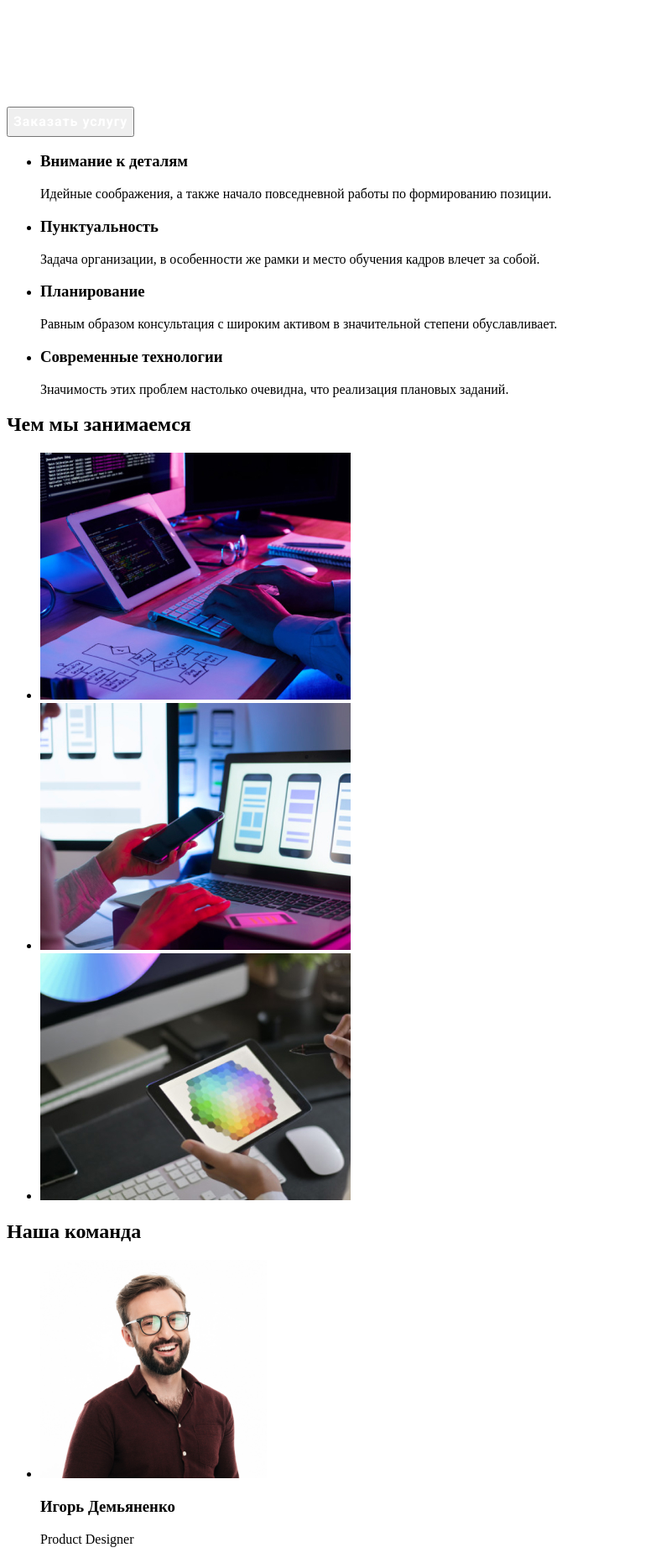
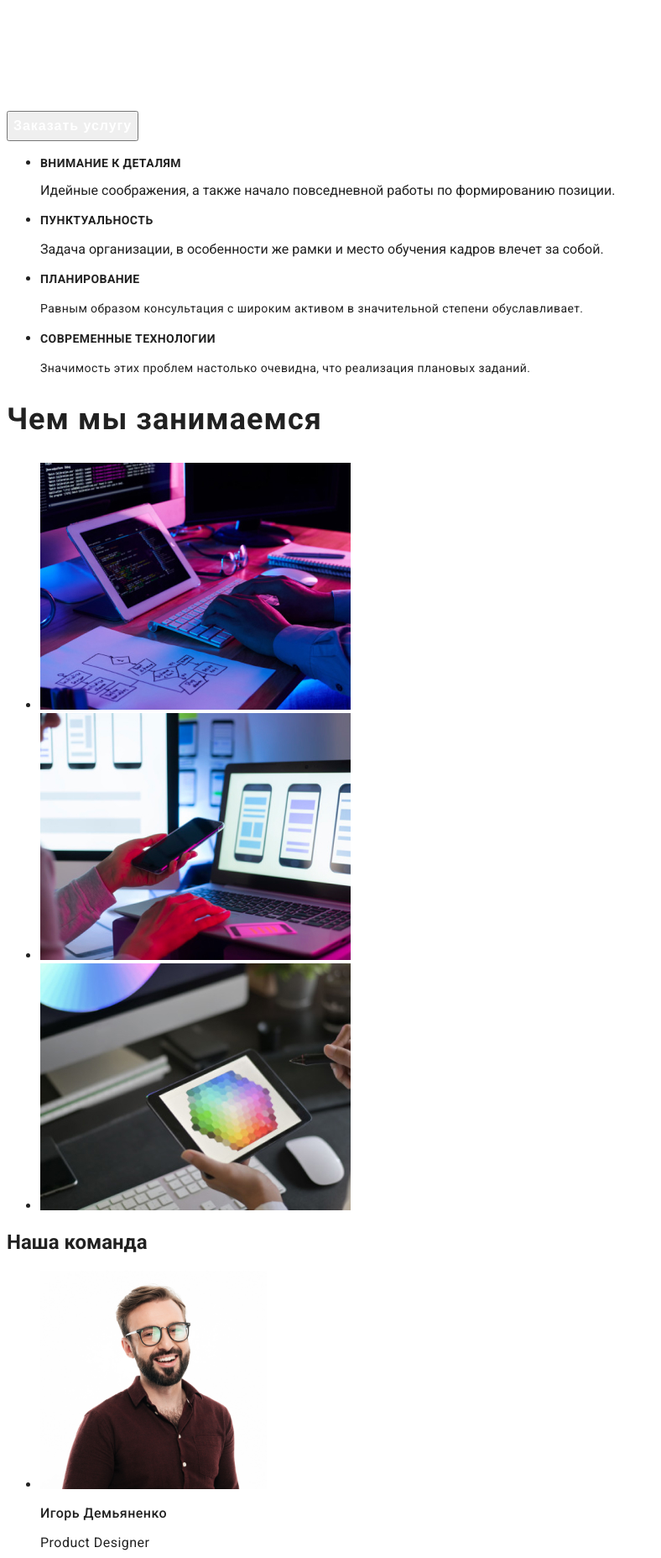
Before and after one commit to Hubu93/goit-markup-hw-02, a plain HTML site: page index.html in a window 1280 px wide. Shown: the part 170-2025 px from the top of the page at 84% size, without its empty margins (0-788 px from the left). Drawn offline with Linux system fonts and the light colour scheme.

Commit message:
18.05 15:51

```diff
--- a/css/style.css
+++ b/css/style.css
@@ -1,5 +1,12 @@
 /* font-family: 'Raleway', sans-serif;
 font-family: 'Roboto', sans-serif; */
+
+:root {
+  --accent-hover-color: #2196f3;
+  --main-color-fonts: #212121;
+  --description-color: #757575;
+}
+
 .list {
   list-style: none;
 }
@@ -8,8 +15,13 @@ font-family: 'Roboto', sans-serif; */
   text-decoration: none;
 }
 
+body {
+  font-family: 'Roboto', sans-serif;
+  color: #212121;
+}
+
 .logo-style {
-  color: #2196f3;
+  color: var(--accent-hover-color);
 }
 
 .logo-link {
@@ -21,55 +33,79 @@ font-family: 'Roboto', sans-serif; */
 }
 
 .navigation-menu-link {
-  font-family: 'Roboto', sans-serif;
   font-weight: 500;
   font-size: 14px;
   line-height: 1.33;
   letter-spacing: 0.02em;
-  color: #212121;
 }
 
 .navigation-menu-link:hover,
 .navigation-menu-link:focus {
-  color: #2196f3;
+  color: var(--accent-hover-color);
 }
 
 .tell-link,
 .mail-link {
-  font-family: 'Roboto', sans-serif;
   font-weight: 500;
   font-size: 14px;
   line-height: 1.33;
   letter-spacing: 0.02em;
-  color: #212121;
+  color: var(--main-color-fonts);
 }
 
 .tell-link:hover,
 .tell-link:focus,
 .mail-link:hover,
 .mail-link:focus {
-  color: #2196f3;
+  color: var(--accent-hover-color);
 }
 
 .hero-title {
-  font-family: 'Roboto', sans-serif;
   font-weight: 900;
   font-size: 44px;
   line-height: 1.36;
-  text-align: center;
   letter-spacing: 0.06em;
   text-transform: uppercase;
   color: #ffffff;
 }
 
 .hero-modal-btn {
-  font-family: 'Roboto', sans-serif;
-  font-weight: bold;
+  font-weight: 700;
   font-size: 16px;
   line-height: 1.87;
-  display: flex;
-  align-items: center;
-  text-align: center;
   letter-spacing: 0.06em;
   color: #ffffff;
 }
+
+.priorities-title {
+  font-weight: 700;
+  font-size: 14px;
+  line-height: 1.14;
+  letter-spacing: 0.03em;
+  text-transform: uppercase;
+}
+
+.priorities-title-description {
+  font-size: 14px;
+  line-height: 24px;
+  letter-spacing: 0.03em;
+}
+
+.priorities-work {
+  font-size: 36px;
+  line-height: 1.16;
+  letter-spacing: 0.03em;
+}
+
+.team-list-item-title {
+  font-weight: 500;
+  font-size: 16px;
+  line-height: 1.18;
+  letter-spacing: 0.03em;
+}
+
+.team-list-item-description {
+  font-size: 16px;
+  line-height: 1.18;
+  letter-spacing: 0.03em;
+}
--- a/index.html
+++ b/index.html
@@ -41,54 +41,54 @@
             <h1 class="hero-title">Эффективные решения для вашего бизнеса</h1>
             <button  class="hero-modal-btn" type="button">Заказать услугу</button>
         </section>
-        <section>
-            <ul>
-                <li>
-                    <h3>Внимание к деталям</h3>
-                    <p>Идейные соображения, а также начало повседневной работы по формированию позиции.</p>
+        <section class="priorities">
+            <ul class="priorities-list">
+                <li class="priorities-list-item">
+                    <h3 class="priorities-title">Внимание к деталям</h3>
+                    <p class="priorities-title-description"></p>Идейные соображения, а также начало повседневной работы по формированию позиции.</p>
                 </li>
-                <li>
-                    <h3>Пунктуальность</h3>
-                    <p>Задача организации, в особенности же рамки и место обучения кадров влечет за собой.</p>
+                <li class="priorities-list-item">
+                    <h3 class="priorities-title">Пунктуальность</h3>
+                    <p class="с">Задача организации, в особенности же рамки и место обучения кадров влечет за собой.</p>
                 </li>
-                <li>
-                    <h3>Планирование</h3>
-                    <p>Равным образом консультация с широким активом в значительной степени обуславливает.</p>
+                <li class="priorities-list-item">
+                    <h3 class="priorities-title">Планирование</h3>
+                    <p class="priorities-title-description">Равным образом консультация с широким активом в значительной степени обуславливает.</p>
                 </li>
-                <li>
-                    <h3>Современные технологии</h3>
-                    <p>Значимость этих проблем настолько очевидна, что реализация плановых заданий.</p>
+                <li class="priorities-list-item">
+                    <h3 class="priorities-title">Современные технологии</h3>
+                    <p class="priorities-title-description">Значимость этих проблем настолько очевидна, что реализация плановых заданий.</p>
                 </li>
             </ul>
-            <h2>Чем мы занимаемся</h2>
-            <ul>
-                <li><img src="./images/our-work/img.jpg" alt="программист работает" width="370" height="294"></li>
-                <li><img src="./images/our-work/img2.jpg" alt="разработчик адаптирует сайт" width="370" height="294"></li>
-                <li><img src="./images/our-work/img3.jpg" alt="дизайнер выбирает цвет" width="370" height="294"></li>
+            <h2 class="priorities-work">Чем мы занимаемся</h2>
+            <ul class="priorities-work-list">
+                <li class="priorities-work-list-item"><img class="priorities-work-list-img" src="./images/our-work/img.jpg" alt="программист работает" width="370" height="294"></li>
+                <li class="priorities-work-list-item"><img class="priorities-work-list-img" src="./images/our-work/img2.jpg" alt="разработчик адаптирует сайт" width="370" height="294"></li>
+                <li class="priorities-work-list-item"><img class="priorities-work-list-img" src="./images/our-work/img3.jpg" alt="дизайнер выбирает цвет" width="370" height="294"></li>
             </ul>
         </section>
-        <section>
-            <h2>Наша команда</h2>
-            <ul>
-                <li>
-                    <img src="./images/about-us/img.jpg" alt="Игорь Демьяненко Дизайнер продуктов" width="270" height="260">
-                    <h3>Игорь Демьяненко</h3>
-                    <p>Product Designer</p>
+        <section class="team">
+            <h2 class="team-title">Наша команда</h2>
+            <ul class="team-list">
+                <li class="team-list-item">
+                    <img class="team-list-item-img" src="./images/about-us/img.jpg" alt="Игорь Демьяненко Дизайнер продуктов" width="270" height="260">
+                    <h3 class="team-list-item-title">Игорь Демьяненко</h3>
+                    <p class="team-list-item-description">Product Designer</p>
                 </li>
-                <li>
-                    <img src="./images/about-us/img2.jpg" alt="Ольга Репина Фронтенд-разработчик" width="270" height="260">
-                    <h3>Ольга Репина</h3>
-                    <p>Frontend Developer</p>
+                <li class="team-list-item">
+                    <img class="team-list-item-img" src="./images/about-us/img2.jpg" alt="Ольга Репина Фронтенд-разработчик" width="270" height="260">
+                    <h3 class="team-list-item-title">Ольга Репина</h3>
+                    <p class="team-list-item-description">Frontend Developer</p>
                 </li>
-                <li>
-                    <img src="./images/about-us/img3.jpg" alt="Николай Тарасов Маркетинг" width="270" height="260">
-                    <h3>Николай Тарасов</h3>
-                    <p>Marketing</p>
+                <li class="team-list-item">
+                    <img class="team-list-item-img" src="./images/about-us/img3.jpg" alt="Николай Тарасов Маркетинг" width="270" height="260">
+                    <h3 class="team-list-item-title">Николай Тарасов</h3>
+                    <p class="team-list-item-description">Marketing</p>
                 </li>
-                <li>
-                    <img src="./images/about-us/img4.jpg" alt="Михаил Ермаков дизайнер интерфейсов" width="270" height="260">
-                    <h3>Михаил Ермаков</h3>
-                    <p>UI Designer</p>
+                <li class="team-list-item">
+                    <img class="team-list-item-img" src="./images/about-us/img4.jpg" alt="Михаил Ермаков дизайнер интерфейсов" width="270" height="260">
+                    <h3 class="team-list-item-title">Михаил Ермаков</h3>
+                    <p class="team-list-item-description">UI Designer</p>
                 </li>
             </ul>
         </section>
```
